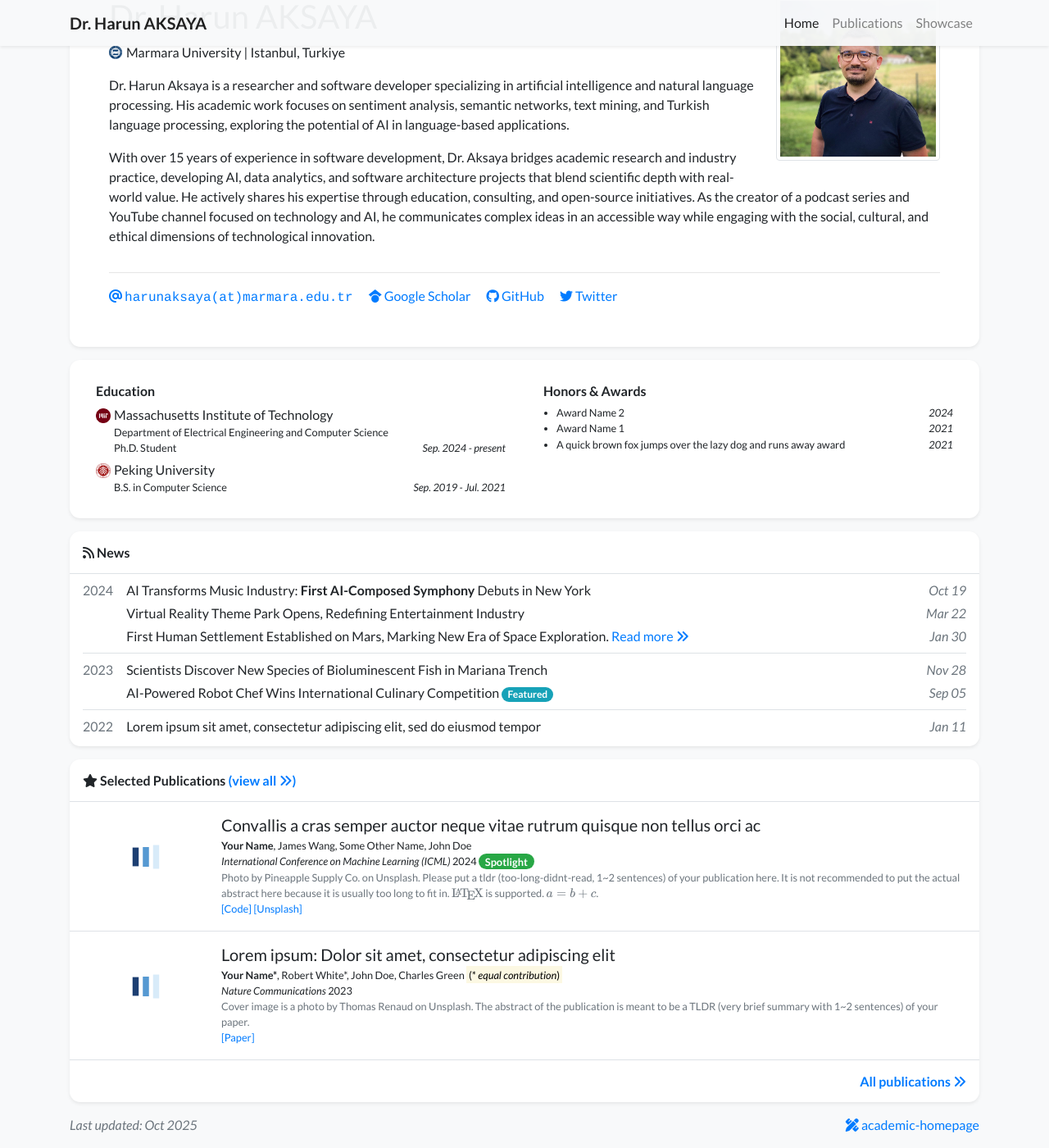
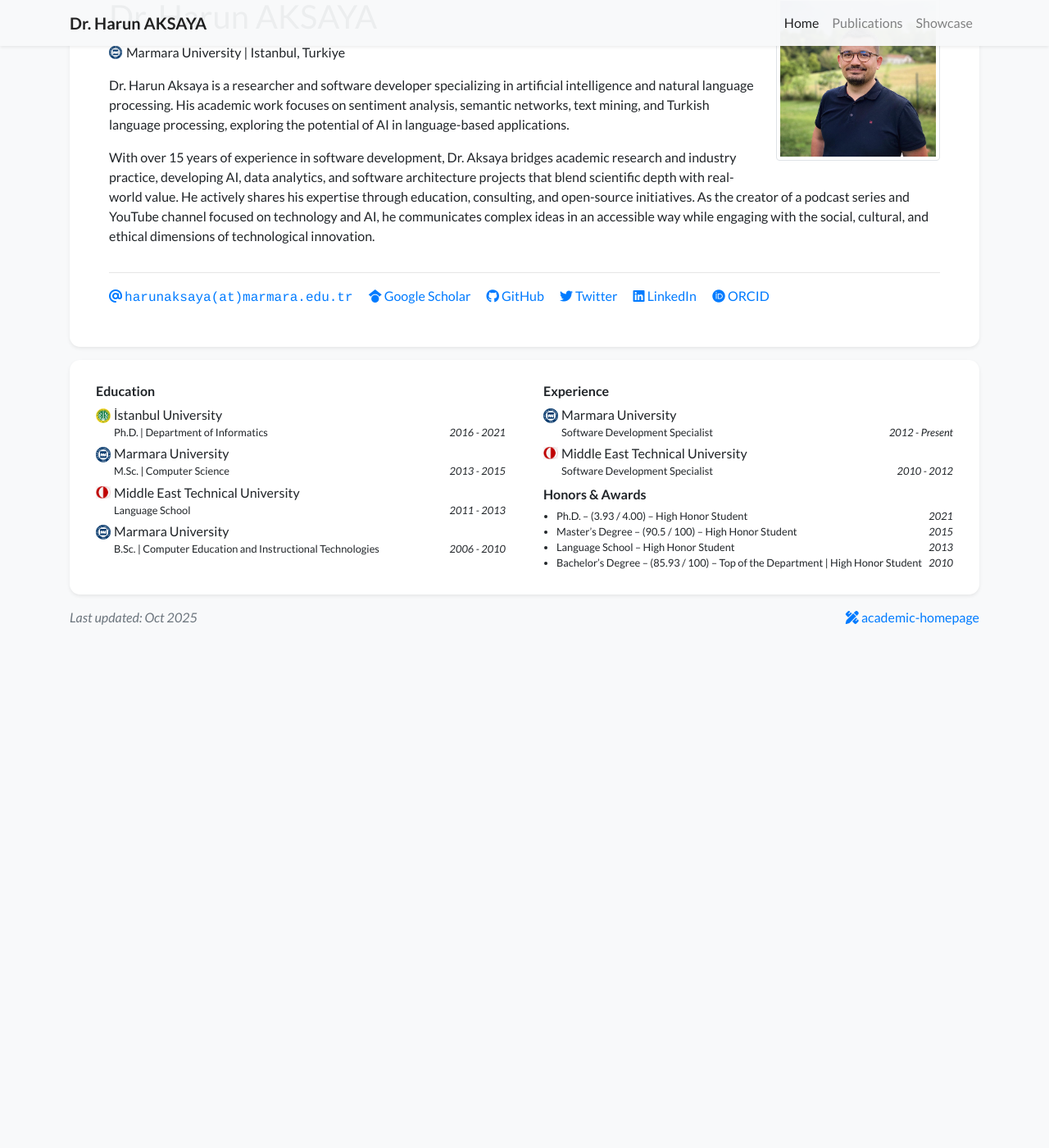
Before and after one commit to harunaksaya/harunaksaya.github.io, a Jekyll site: the page built from index.html, in a window 1280 px wide and 1400 px high, scrolled down 132 px. Shown: the whole window at 82% size. Built offline with Jekyll 4.4.1, drawn with Linux system fonts in a browser that asks for light colours; nearby versions of some CDN libraries; a style sheet for code colours, icons or effects is not loaded; after the commit the page ends 913 px from its top, so only the background shows below that.

Commit message:
ana sayfa tamalandı

```diff
--- a/_data/profile.yml
+++ b/_data/profile.yml
@@ -16,8 +16,8 @@
 # wechat_qrcode: /assets/images/etc/wechat.jpg
 # wechat_prompt: >-
 #   Please tell me your <strong>name</strong> and <strong>affiliation</strong> (current or past) when adding my wechat. Thanks!
-# linkedin: your-linked-in-id
-# orcid: 0000-0000-0000-0000
+linkedin: harunaksaya
+orcid: 0000-0002-9115-3154
 
 short_bio_text_justify: false
 short_bio: >-
@@ -33,27 +33,44 @@
   Photo by Manja Vitolic on Unsplash (this caption is optional, comment it out to disable).
 
 education:
-- name: Massachusetts Institute of Technology
-  logo: /assets/images/badges/MIT_Social_circle.png
+- name: İstanbul University
+  logo: /assets/images/badges/istanbul_uni_logo.png
   position: >-
-    Department of Electrical Engineering and Computer Science <br/>
-    Ph.D. Student
-  date: Sep. 2024 - present
-- name: Peking University
-  logo: /assets/images/badges/PKU_red.png
-  position: B.S. in Computer Science
-  date: Sep. 2019 - Jul. 2021
+    Ph.D. | Department of Informatics <br/>
+  date: 2016 - 2021
 
-# experience:
-# - name: Peking University
-#   logo: /assets/images/badges/PKU_red.png
-#   position: Research Intern
-#   date: Sep. 2019 - Jul. 2021
+- name: Marmara University
+  logo: /assets/images/badges/marmara_logo.png
+  position: M.Sc. | Computer Science
+  date: 2013 - 2015
+
+- name: Middle East Technical University
+  logo: /assets/images/badges/metu-logo.png
+  position: Language School
+  date: 2011 - 2013
+
+- name: Marmara University
+  logo: /assets/images/badges/marmara_logo.png
+  position: B.Sc. | Computer Education and Instructional Technologies
+  date: 2006 - 2010
+
+experience:
+- name: Marmara University
+  logo: /assets/images/badges/marmara_logo.png
+  position: Software Development Specialist
+  date: 2012 - Present
+
+- name: Middle East Technical University
+  logo: /assets/images/badges/metu-logo.png
+  position: Software Development Specialist
+  date: 2010 - 2012
 
 awards:
-- name: Award Name 2
-  date: 2024
-- name: Award Name 1
+- name: Ph.D. – (3.93 / 4.00) – High Honor Student
   date: 2021
-- name: A quick brown fox jumps over the lazy dog and runs away award
-  date: 2021
+- name: Master’s Degree – (90.5 / 100) – High Honor Student
+  date: 2015
+- name: Language School – High Honor Student
+  date: 2013
+- name: Bachelor’s Degree – (85.93 / 100) – Top of the Department | High Honor Student
+  date: 2010
--- a/index.html
+++ b/index.html
@@ -12,19 +12,3 @@
 {% if site.data.display.homepage.show_experience %}
     {% include widgets/experience_card.html %}
 {% endif %}
-
-{% if site.data.display.homepage.show_news %}
-    {% assign count_news = site.news | size %}
-    {% if count_news > 0 %}
-        {% include widgets/news_card.html limit=site.data.display.homepage.num_news %}
-    {% endif %}
-{% endif %}
-
-{% if site.data.display.homepage.show_selected_publications %}
-    {% assign pubs = site.publications | sort: "date" | reverse | where: "selected", true %}
-    {%
-        include widgets/publication_card.html
-        publications=pubs
-        title='<i class="fas fa-star"></i> Selected Publications'
-    %}
-{% endif %}
```
Also changed, not shown: assets/images/badges/istanbul_uni_logo.png (added), assets/images/badges/metu-logo.png (added).
